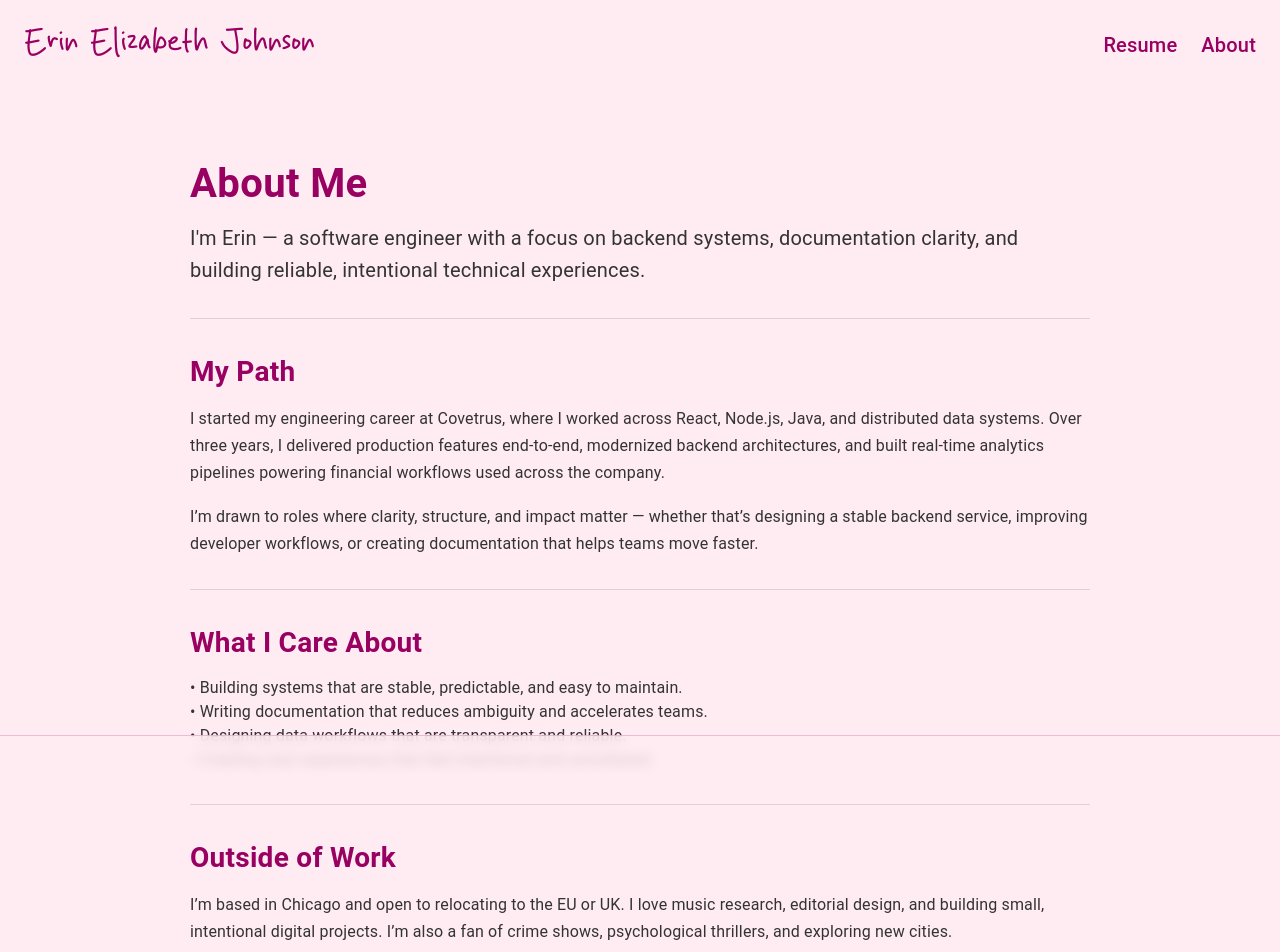
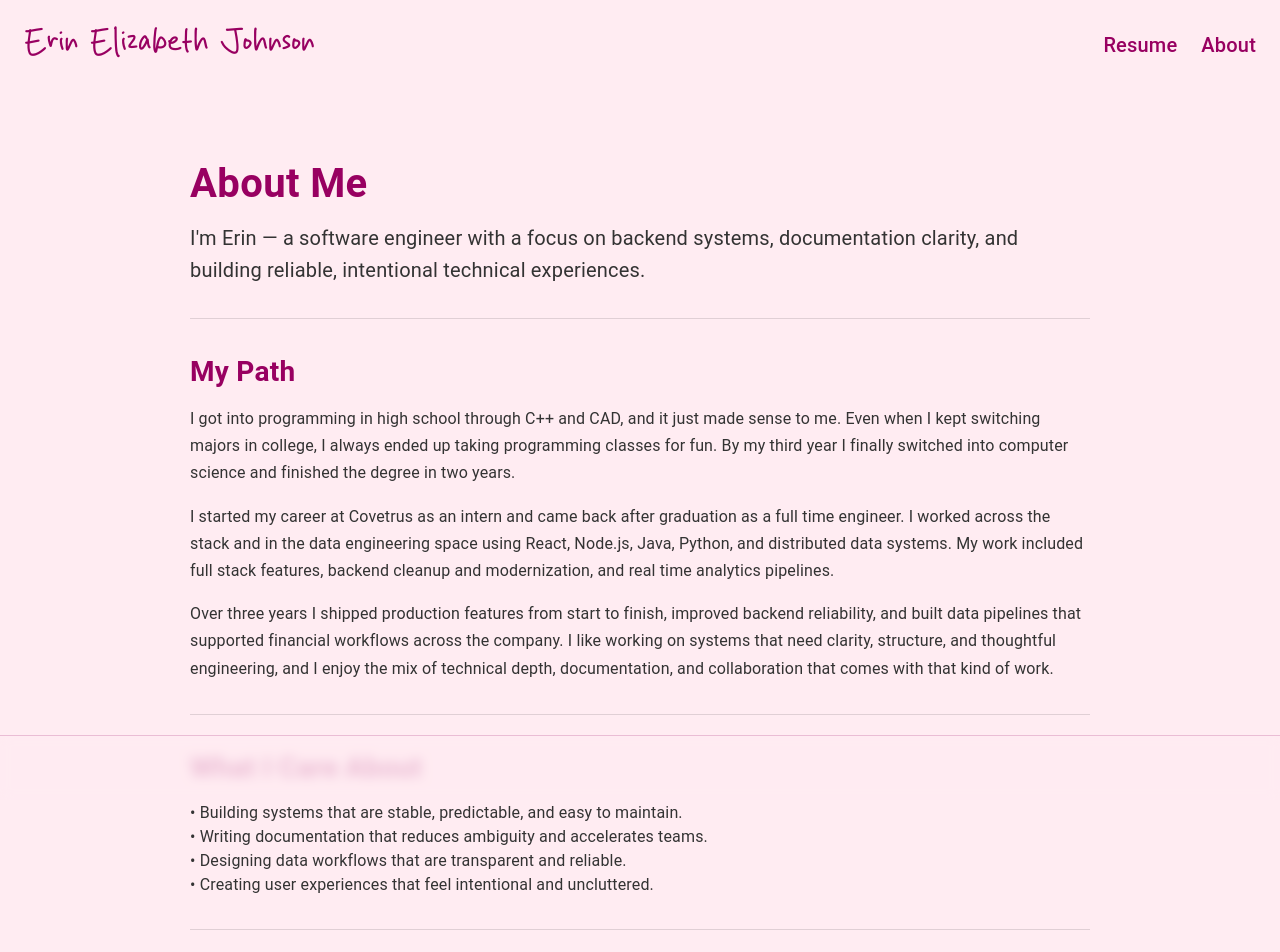
Before and after one commit to eejohnson7/portfolio, a React (Vite) app: page /about in a window 1280 px wide. Shown: the top 952 px of the page. Built offline with nearby package versions, Linux system fonts and the light colour scheme; some icons are missing.

Commit message:
update about

```diff
--- a/src/pages/About.jsx
+++ b/src/pages/About.jsx
@@ -48,16 +48,20 @@ function About() {
           My Path
         </Typography>
         <Typography sx={{ lineHeight: 1.7 }}>
-          I started my engineering career at Covetrus, where I worked across
-          React, Node.js, Java, and distributed data systems. Over three years,
-          I delivered production features end‑to‑end, modernized backend
-          architectures, and built real‑time analytics pipelines powering
-          financial workflows used across the company.
+          I got into programming in high school through C++ and CAD, and it just made sense to me. Even when I
+          kept switching majors in college, I always ended up taking programming classes for fun. By my third year I
+          finally switched into computer science and finished the degree in two years.
         </Typography>
         <Typography sx={{ lineHeight: 1.7, marginTop: "1rem" }}>
-          I’m drawn to roles where clarity, structure, and impact matter —
-          whether that’s designing a stable backend service, improving developer
-          workflows, or creating documentation that helps teams move faster.
+          I started my career at Covetrus as an intern and came back after graduation as a full time engineer. I worked
+          across the stack and in the data engineering space using React, Node.js, Java, Python, and distributed data systems.
+          My work included full stack features, backend cleanup and modernization, and real time analytics pipelines.
+        </Typography>
+        <Typography sx={{ lineHeight: 1.7, marginTop: "1rem" }}>
+          Over three years I shipped production features from start to finish, improved backend reliability, and built data
+          pipelines that supported financial workflows across the company. I like working on systems that need clarity,
+          structure, and thoughtful engineering, and I enjoy the mix of technical depth, documentation, and collaboration
+          that comes with that kind of work.
         </Typography>
       </Box>
 
@@ -99,10 +103,14 @@ function About() {
           Outside of Work
         </Typography>
         <Typography sx={{ lineHeight: 1.7 }}>
-          I’m based in Chicago and open to relocating to the EU or UK.
-          I love music research, editorial design, and building small,
-          intentional digital projects. I’m also a fan of crime shows,
-          psychological thrillers, and exploring new cities.
+          I grew up in a small town in Louisiana and have been based in Chicago since March 2025. After my last role ended,
+          I spent some time in Paris before coming back to Chicago, where I now run a small pet‑sitting business called
+          Le Minou. It’s a calm, grounding project that lets me stay connected to the things I care about: routine, care,
+          and creating a sense of home for people and their pets.
+        </Typography>
+        <Typography sx={{ lineHeight: 1.7, marginTop: "1rem" }}>
+          Outside of engineering, I love music research, editorial design, and building small, intentional digital projects.
+          I’m also a big fan of crime shows, psychological thrillers, and exploring new cities whenever I get the chance.
         </Typography>
       </Box>
     </Box>
```
